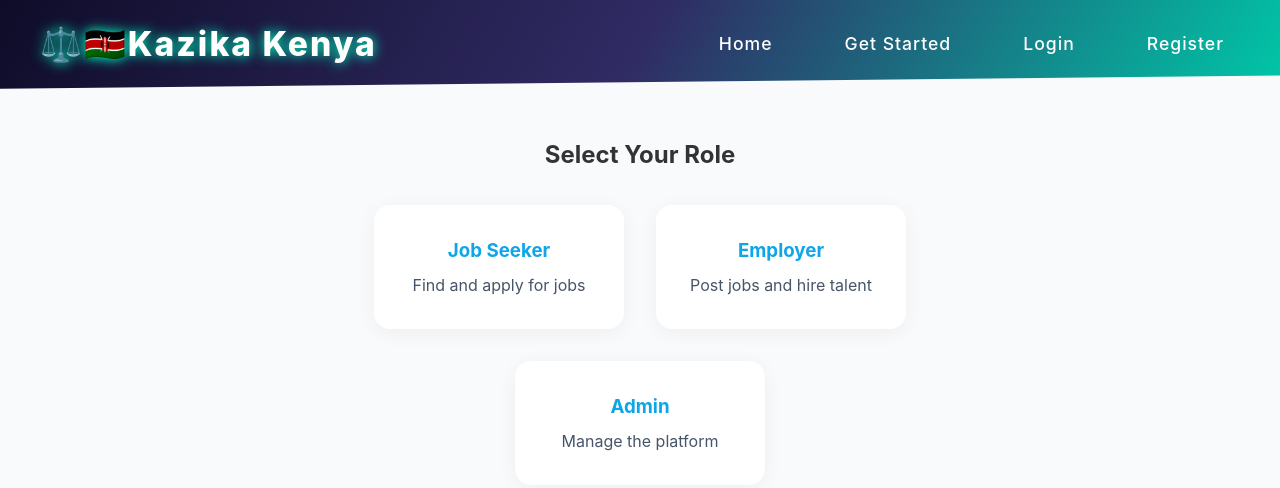
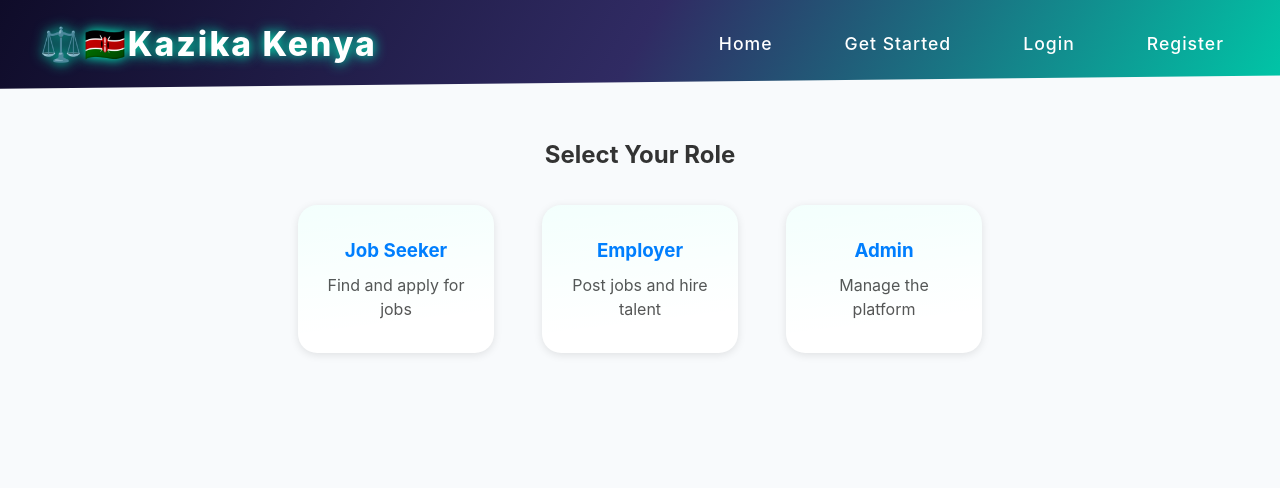
Before and after one commit to Imani-ux/phase-4-project, a React (Vite) app in the folder client/: page /select-role in a window 1280 px wide. Shown: the top 488 px of the page. Built offline with nearby package versions, Linux system fonts and the light colour scheme.

Commit message:
Updated rolecard.css

```diff
--- a/client/src/components/RoleCard.css
+++ b/client/src/components/RoleCard.css
@@ -1,33 +1,55 @@
-/* Role Card */
-.role-card-container {
-  display: flex;
-  flex-wrap: wrap;
-  gap: 2rem;
-  justify-content: center;
-  padding: 2rem;
+.role-card {
+  background: #fff;
+  border-radius: 1.2rem;
+  box-shadow: var(--shadow-sm);
+  padding: 2rem 1.5rem;
+  min-width: 120px;
+  flex: 1;
+  cursor: pointer;
+  transition: all var(--transition-medium);
+  margin: 0 0.5rem;
+  outline: none;
+  position: relative;
+  overflow: hidden;
+  transform-origin: center bottom;
 }
 
-.role-card {
-  background: #ffffff;
-  padding: 2rem;
-  border-radius: 1rem;
-  box-shadow: 0 4px 20px rgba(0, 0, 0, 0.05);
-  transition: transform 0.3s, box-shadow 0.3s;
-  cursor: pointer;
-  width: 250px;
-  text-align: center;
+.role-card::before {
+  content: '';
+  position: absolute;
+  top: -50%;
+  left: -50%;
+  width: 200%;
+  height: 200%;
+  background: linear-gradient(
+    to bottom right,
+    rgba(0, 255, 208, 0.1) 0%,
+    rgba(0, 255, 208, 0) 60%
+  );
+  transform: rotate(30deg);
+  transition: all var(--transition-medium);
 }
 
-.role-card:hover {
-  transform: translateY(-6px);
-  box-shadow: 0 8px 30px rgba(0, 0, 0, 0.1);
+.role-card:hover::before {
+  transform: rotate(30deg) translate(-10%, -10%);
+}
+
+.role-card:hover, .role-card:focus {
+  transform: perspective(1000px) rotateX(10deg) translateY(-10px);
+  box-shadow: 0 8px 32px #b2f7ef;
+  background: #f0fcfa;
 }
 
 .role-card h3 {
-  color: #0ea5e9;
-  margin-bottom: 0.5rem;
+  margin-bottom: 8px;
+  color: #007bff;
 }
 
 .role-card p {
-  color: #475569;
+  color: #555;
+  transition: color var(--transition-medium);
 }
+
+.role-card:hover p {
+  color: #333;
+}
```
